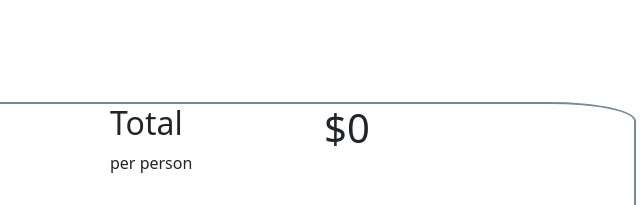
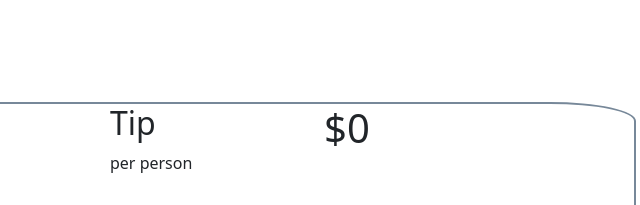
Before and after one commit to TechnicallyItsPossible/tipcalculator, a plain HTML site: page index.html in a window 1280 px wide. Shown: the top 205 px of the page, 542-1182 px from the left. Drawn offline with nearby package versions, Linux system fonts and the light colour scheme.

Commit message:
Minor changes to the result layout
Fixed minor errors in the result layout

```diff
--- a/index.html
+++ b/index.html
@@ -27,7 +27,7 @@
          <div class="col-6">
             <div class="row">
                 <div class="col">
-                    <h2>Total</h2>
+                    <h2>Tip</h2>
                     <p>per person</p></div>
                 <div class="col">
                     <h1 id="tipperperson">$0</h1><br><br>
```
